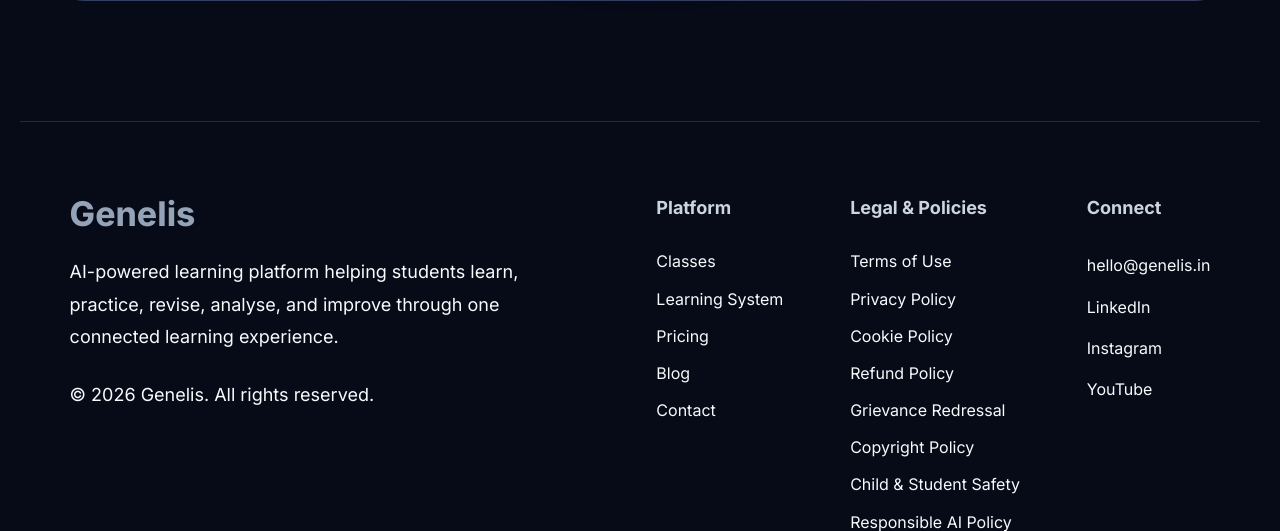
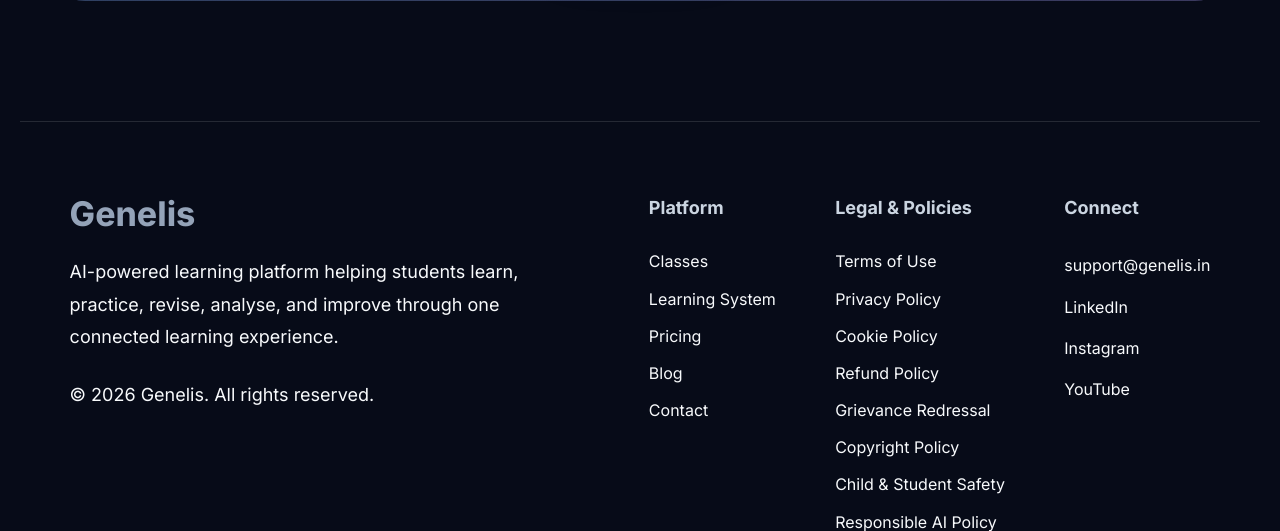
Before and after one commit to Kushagradev-001/genelis-seo, a Flask app: page /blog in a window 1280 px wide. Shown: the part 2107-2638 px from the top of the page. Run offline with Flask 3, Linux system fonts and the light colour scheme.

Commit message:
Add gitignore, fix footer and final CTA tracking

```diff
--- a/config.py
+++ b/config.py
@@ -18,6 +18,7 @@ CTA_LINKS = {
     "navbar_start": tracked_app_link("navbar_start_learning"),
     "footer_start": tracked_app_link("footer_start_learning"),
     "global_cta": tracked_app_link("global_cta"),
+    "final_cta": tracked_app_link("final_cta"),
 
     "homepage_hero": tracked_app_link("homepage_hero"),
     "homepage_workspace": tracked_app_link("homepage_workspace"),
--- a/templates/partials/footer.html
+++ b/templates/partials/footer.html
@@ -35,7 +35,7 @@
 
         <div class="footer-column">
             <h4>Connect</h4>
-            <a href="mailto:hello@genelis.in">hello@genelis.in</a>
+            <a href="mailto:support@genelis.in">support@genelis.in</a>
             <a href="https://www.linkedin.com/" target="_blank">LinkedIn</a>
             <a href="https://www.instagram.com/" target="_blank">Instagram</a>
             <a href="https://www.youtube.com/" target="_blank">YouTube</a>
```
Also changed, not shown: 1 other file.
